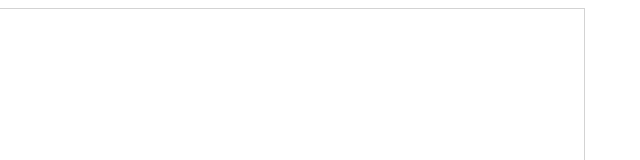
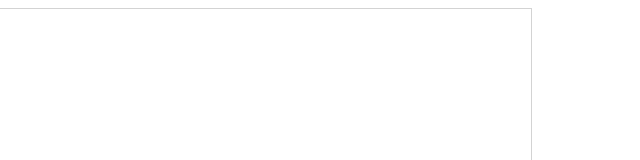
Before and after one commit to karatebuilderboy/GadamOldstein, a plain HTML site: page index.html in a window 1280 px wide. Shown: the top 160 px of the page, 278-918 px from the left. Drawn offline with Linux system fonts and the light colour scheme.

Commit message:
Update index.html

```diff
--- a/index.html
+++ b/index.html
@@ -15,7 +15,7 @@
        //Make Canvas
        var c = document.getElementById("gameCanvas");
        var ctx = c.getContext("2d");
-       ctx.canvas.width  = (window.innerWidth) / 1.5;
+       ctx.canvas.width  = (window.innerWidth) / 1.6;
        ctx.canvas.height = (window.innerHeight) / 1.03;
        console.log("Canvas Initialized");
 
```
